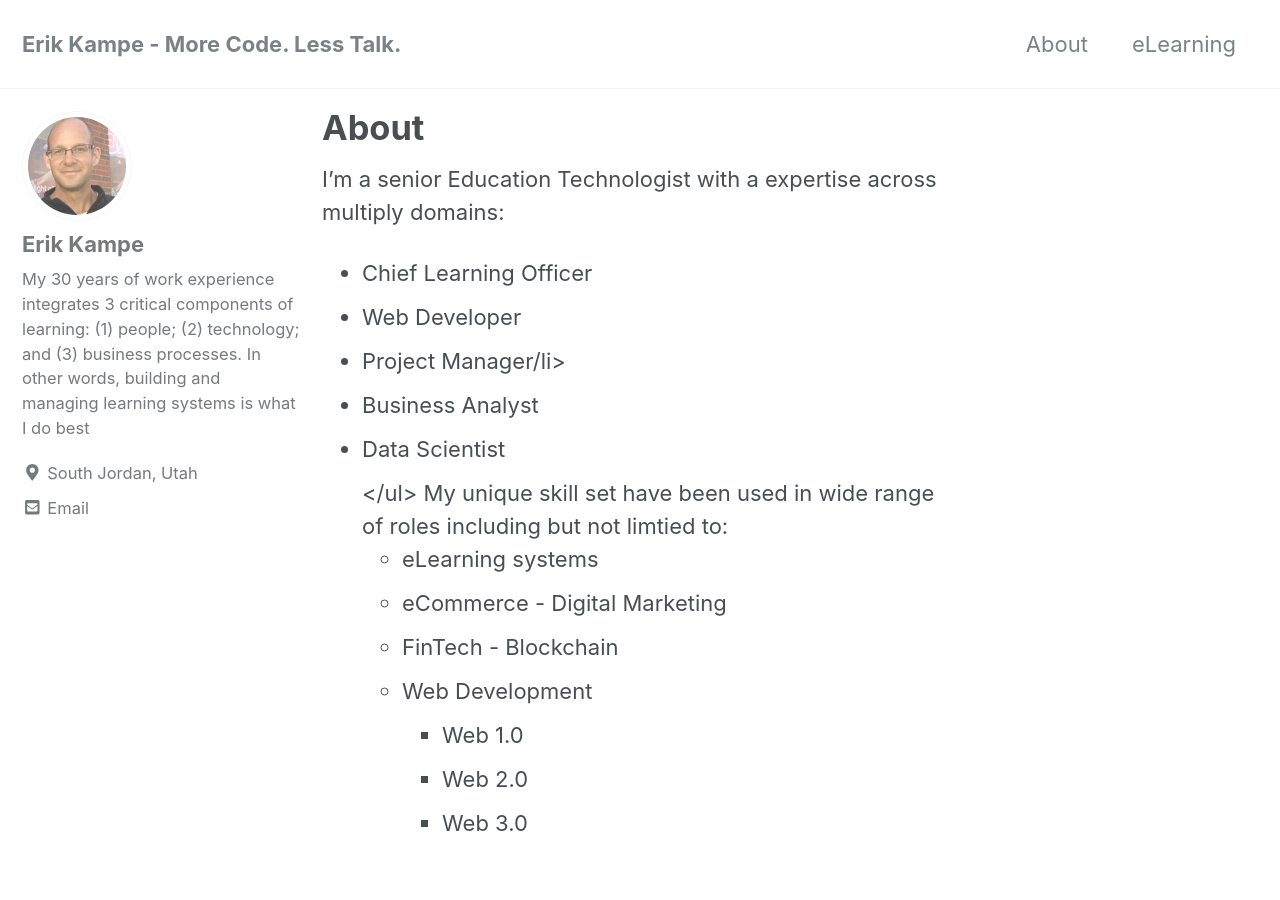
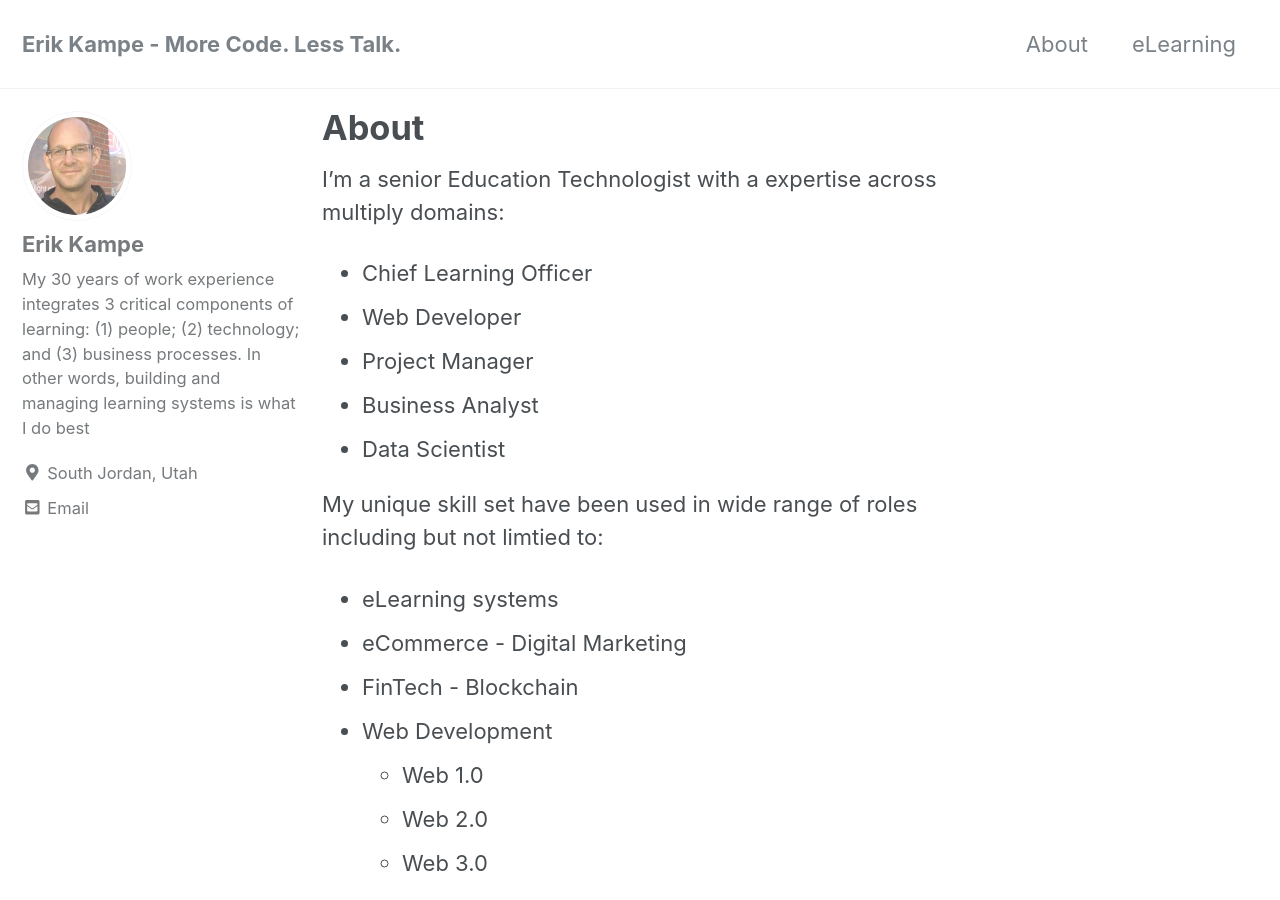
Before and after one commit to kampester/kampester.github.io, a Jekyll site: the page built from _pages/about.md, in a window 1280 px wide and 900 px high. Built offline with Jekyll 4.4.1, drawn with Linux system fonts in a browser that asks for light colours; nearby versions of some CDN libraries.

Commit message:
UPDATE broken html fix #2

```diff
--- a/_pages/about.md
+++ b/_pages/about.md
@@ -5,14 +5,16 @@ header: "/assets/images/landscape_teton_pass.jpg"
 ---
 I'm a senior Education Technologist with a expertise across multiply domains:
 <ul>
-	<li>Chief Learning Officer</li>
-	<li>Web Developer</li>
-	<li>Project Manager/li>
-	<li>Business Analyst</li>
-	<li>Data Scientist</li>
+	<li> Chief Learning Officer	</li>
+	<li> Web Developer			</li>
+	<li> Project Manager		</li>
+	<li> Business Analyst		</li>
+	<li> Data Scientist			</li>
 </ul>
 
+<p>
 My unique skill set have been used in wide range of roles including but not limtied to:
+</p>
 
 <ul>
 	<li>eLearning systems</li>
```
